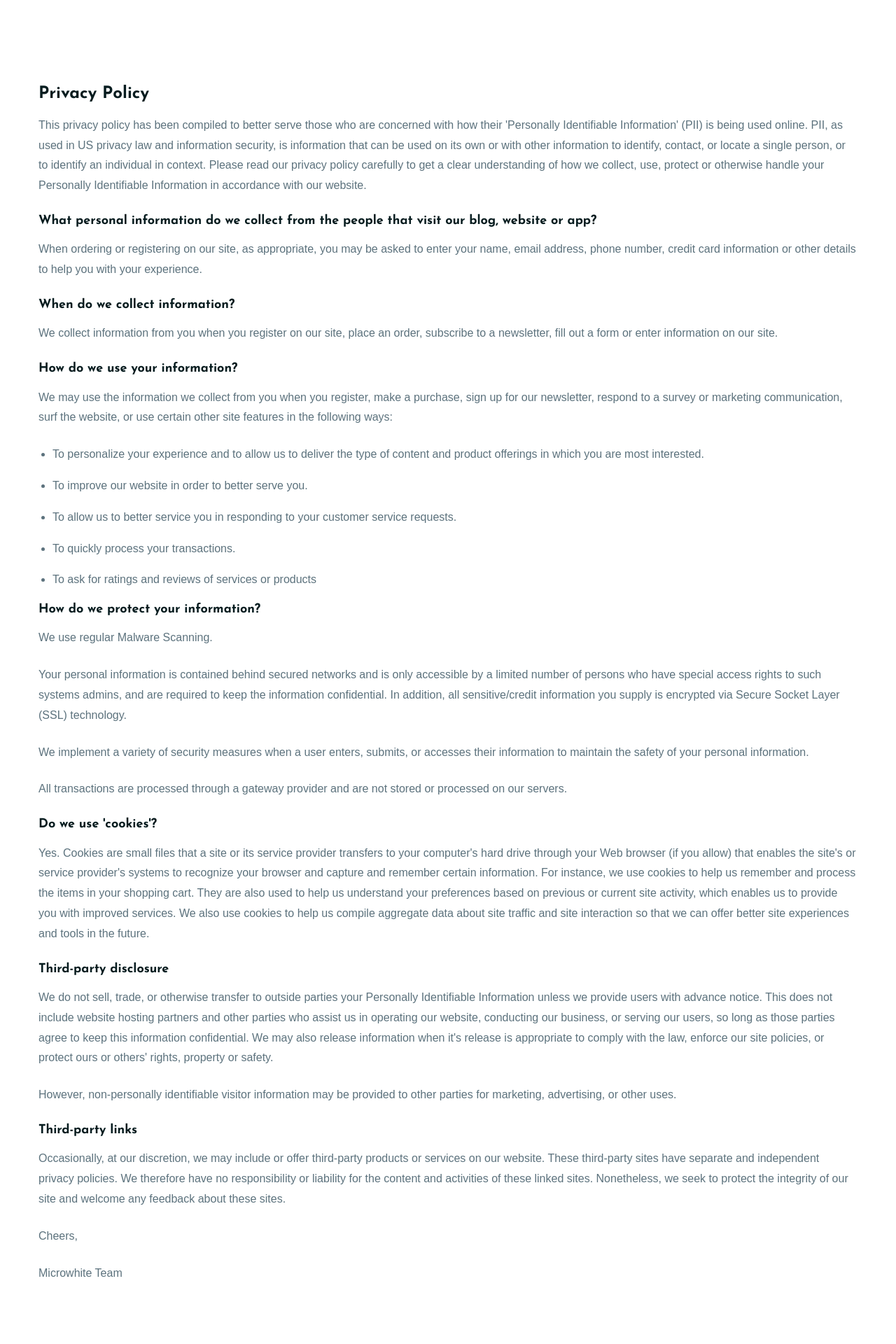
After one commit to readywebsites/sh-microwhite, a Django app: page /privacy-policy/ in a window 1280 px wide. The commit adds this page. Shown: the part 596-2516 px from the top of the page at 70% size. Run offline with Django 3.2, Linux system fonts and the light colour scheme; some libraries are stand-ins or nearby versions; some web fonts are replaced.

Commit message:
policy pages

```diff
--- a/ecommerce/views.py
+++ b/ecommerce/views.py
@@ -583,6 +583,18 @@ def authenticate_phone(phone_number):
     print(f"Using backend: {backend}")
     return user
 
+def refund_and_cancellation_policy(request):
+    return render(request, 'refund_and_cancellation_policy.html')
+
+def shipping_and_delivery_policy(request):
+    return render(request, 'shipping_and_delivery_policy.html')
+
+def terms_and_conditions(request):
+    return render(request, 'terms_and_conditions.html')
+
+def privacy_policy(request):
+    return render(request, 'privacy_policy.html')
+
 def shop(request):
     products = Product.objects.all()
     categories = Category.objects.all()
--- a/homeoayurcart/urls.py
+++ b/homeoayurcart/urls.py
@@ -10,7 +10,8 @@ from ecommerce.views import (
     phone_login, phone_callback, apply_coupon, index,
     product_details, update_cart, change_currency, toggle_wishlist,
     wishlist_view, cart, order_confirmation, past_orders, order_tracking,
-    user_profile, search, get_address_details, checkout, invoice
+    user_profile, search, get_address_details, checkout, invoice,
+    privacy_policy, terms_and_conditions, shipping_and_delivery_policy, refund_and_cancellation_policy
 )
 from blog.views import post, blog, about, contact
 from ecommerce.views import shop  # 👈 contact import add karo
@@ -41,6 +42,10 @@ urlpatterns = [
     # 👇 Static Pages
     path("about/", about, name="about"),
     path("contact/", contact, name="contact"),
+    path("privacy-policy/", privacy_policy, name="privacy_policy"),
+    path("terms-and-conditions/", terms_and_conditions, name="terms_and_conditions"),
+    path("shipping-and-delivery-policy/", shipping_and_delivery_policy, name="shipping_and_delivery_policy"),
+    path("refund-and-cancellation-policy/", refund_and_cancellation_policy, name="refund_and_cancellation_policy"),
 
     # Ecommerce
     path('checkout/', checkout, name='checkout'),
--- a/templates/base/base.html
+++ b/templates/base/base.html
@@ -601,9 +601,10 @@
                   <div class="col-md-6 col-12 align-self-center">
                       <div class="ltn__copyright-menu text-end">
                           <ul>
-                              <li><a href="#">Terms & Conditions</a></li>
-                              <li><a href="#">Claim</a></li>
-                              <li><a href="#">Privacy & Policy</a></li>
+                              <li><a href="{% url 'terms_and_conditions' %}">Terms & Conditions</a></li>
+                              <li><a href="{% url 'shipping_and_delivery_policy' %}">Shipping & Delivery Policy</a></li>
+                              <li><a href="{% url 'refund_and_cancellation_policy' %}">Refund & Cancellation Policy</a></li>
+                              <li><a href="{% url 'privacy_policy' %}">Privacy & Policy</a></li>
                           </ul>
                       </div>
                   </div>
--- /dev/null
+++ b/templates/privacy_policy.html
@@ -0,0 +1,75 @@
+{% extends "base/base.html" %}
+{% load static %}
+
+{% block content %}
+<div class="ltn__utilize-overlay"></div>
+
+<!-- BREADCRUMB AREA START -->
+<div class="ltn__breadcrumb-area text-left bg-overlay-white-30 bg-image "  data-bs-bg="img/bg/14.jpg">
+    <div class="container">
+        <div class="row">
+            <div class="col-lg-12">
+                <div class="ltn__breadcrumb-inner">
+                    <h1 class="page-title">Privacy Policy</h1>
+                    <div class="ltn__breadcrumb-list">
+                        <ul>
+                            <li><a href="index.html"><span class="ltn__secondary-color"><i class="fas fa-home"></i></span> Home</a></li>
+                            <li>Privacy Policy</li>
+                        </ul>
+                    </div>
+                </div>
+            </div>
+        </div>
+    </div>
+</div>
+<!-- BREADCRUMB AREA END -->
+
+<!-- PRIVACY POLICY AREA START -->
+<div class="liton__shop-details-area pb-120">
+    <div class="container">
+        <div class="row">
+            <div class="col-lg-12">
+                <h3>Privacy Policy</h3>
+                <p>This privacy policy has been compiled to better serve those who are concerned with how their 'Personally Identifiable Information' (PII) is being used online. PII, as used in US privacy law and information security, is information that can be used on its own or with other information to identify, contact, or locate a single person, or to identify an individual in context. Please read our privacy policy carefully to get a clear understanding of how we collect, use, protect or otherwise handle your Personally Identifiable Information in accordance with our website.</p>
+
+                <h5>What personal information do we collect from the people that visit our blog, website or app?</h5>
+                <p>When ordering or registering on our site, as appropriate, you may be asked to enter your name, email address, phone number, credit card information or other details to help you with your experience.</p>
+
+                <h5>When do we collect information?</h5>
+                <p>We collect information from you when you register on our site, place an order, subscribe to a newsletter, fill out a form or enter information on our site.</p>
+
+                <h5>How do we use your information?</h5>
+                <p>We may use the information we collect from you when you register, make a purchase, sign up for our newsletter, respond to a survey or marketing communication, surf the website, or use certain other site features in the following ways:</p>
+                <ul>
+                    <li>To personalize your experience and to allow us to deliver the type of content and product offerings in which you are most interested.</li>
+                    <li>To improve our website in order to better serve you.</li>
+                    <li>To allow us to better service you in responding to your customer service requests.</li>
+                    <li>To quickly process your transactions.</li>
+                    <li>To ask for ratings and reviews of services or products</li>
+                </ul>
+
+                <h5>How do we protect your information?</h5>
+                <p>We use regular Malware Scanning.</p>
+                <p>Your personal information is contained behind secured networks and is only accessible by a limited number of persons who have special access rights to such systems admins, and are required to keep the information confidential. In addition, all sensitive/credit information you supply is encrypted via Secure Socket Layer (SSL) technology.</p>
+                <p>We implement a variety of security measures when a user enters, submits, or accesses their information to maintain the safety of your personal information.</p>
+                <p>All transactions are processed through a gateway provider and are not stored or processed on our servers.</p>
+
+                <h5>Do we use 'cookies'?</h5>
+                <p>Yes. Cookies are small files that a site or its service provider transfers to your computer's hard drive through your Web browser (if you allow) that enables the site's or service provider's systems to recognize your browser and capture and remember certain information. For instance, we use cookies to help us remember and process the items in your shopping cart. They are also used to help us understand your preferences based on previous or current site activity, which enables us to provide you with improved services. We also use cookies to help us compile aggregate data about site traffic and site interaction so that we can offer better site experiences and tools in the future.</p>
+
+                <h5>Third-party disclosure</h5>
+                <p>We do not sell, trade, or otherwise transfer to outside parties your Personally Identifiable Information unless we provide users with advance notice. This does not include website hosting partners and other parties who assist us in operating our website, conducting our business, or serving our users, so long as those parties agree to keep this information confidential. We may also release information when it's release is appropriate to comply with the law, enforce our site policies, or protect ours or others' rights, property or safety.</p>
+                <p>However, non-personally identifiable visitor information may be provided to other parties for marketing, advertising, or other uses.</p>
+
+                <h5>Third-party links</h5>
+                <p>Occasionally, at our discretion, we may include or offer third-party products or services on our website. These third-party sites have separate and independent privacy policies. We therefore have no responsibility or liability for the content and activities of these linked sites. Nonetheless, we seek to protect the integrity of our site and welcome any feedback about these sites.</p>
+
+                <p>Cheers,</p>
+                <p>Microwhite Team</p>
+            </div>
+        </div>
+    </div>
+</div>
+<!-- PRIVACY POLICY AREA END -->
+
+{% endblock %}
```
Also changed, not shown: templates/refund_and_cancellation_policy.html (added, +67 -0 lines), templates/shipping_and_delivery_policy.html (added, +72 -0 lines), templates/terms_and_conditions.html (added, +98 -0 lines).
